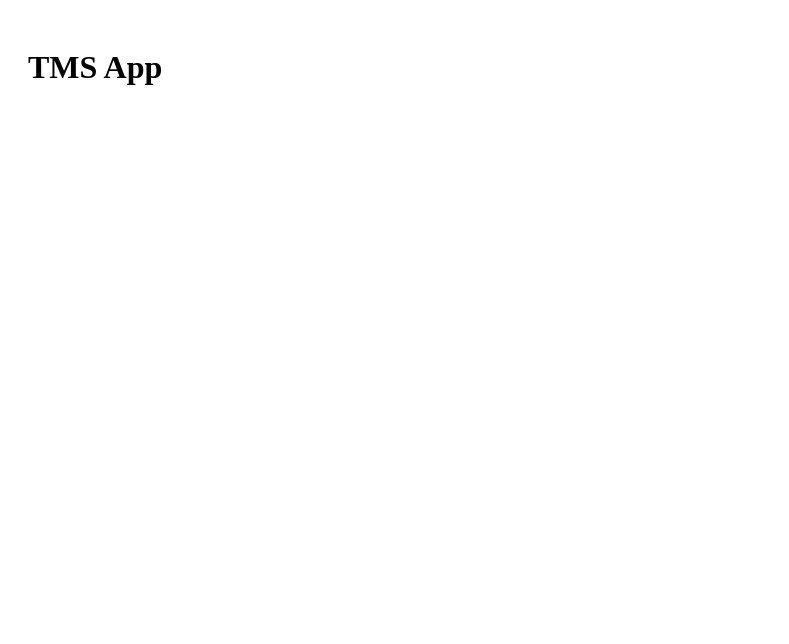
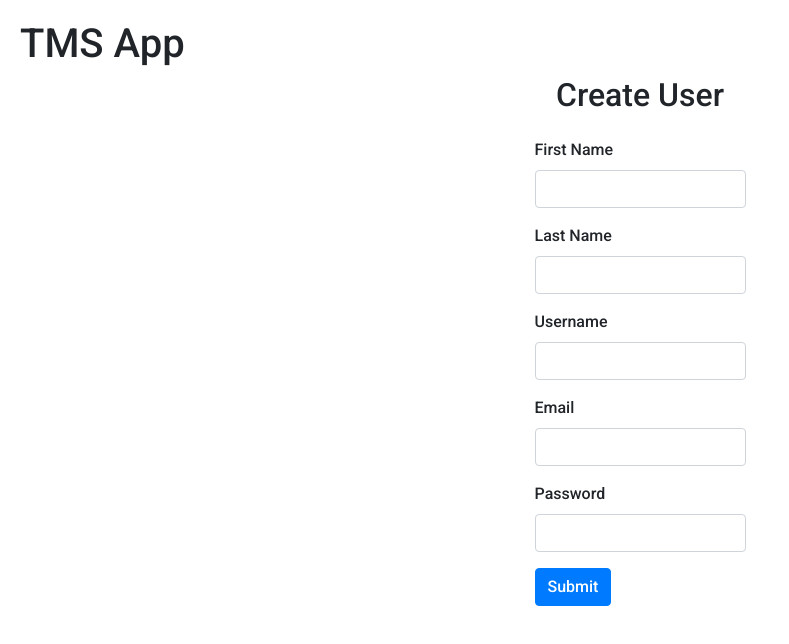
Before and after one commit to yijie-ng/tms-app, a React (Create React App) app in the folder client/: page /register in a window 1280 px wide. Before the commit this address had no page. Shown: the top 644 px of the page, without its empty margins (0-789 px from the left). Built offline with nearby package versions, Linux system fonts and the light colour scheme.

Commit message:
Basic login and create user pages

```diff
--- a/client/package.json
+++ b/client/package.json
@@ -6,7 +6,11 @@
     "@testing-library/jest-dom": "^5.16.4",
     "@testing-library/react": "^12.1.4",
     "@testing-library/user-event": "^13.5.0",
+    "axios": "^0.26.1",
+    "bootstrap": "^4.6.1",
     "eslint-config-react-app": "^7.0.0",
+    "jquery": "^3.6.0",
+    "popper.js": "^1.16.1",
     "react": "^18.0.0",
     "react-dom": "^18.0.0",
     "react-router-dom": "^6.3.0",
--- a/client/src/App.css
+++ b/client/src/App.css
@@ -1,3 +1,6 @@
+@import url('https://fonts.googleapis.com/css2?family=Roboto:wght@500&display=swap');
+
 .App {
+  font-family: 'Roboto', sans-serif;
   padding: 20px;
 }
--- a/client/src/App.js
+++ b/client/src/App.js
@@ -4,6 +4,7 @@ import { Routes, Route } from 'react-router-dom';
 import Dashboard from './pages/Dashboard';
 import Home from './pages/Home';
 import Login from './pages/Login';
+import Register from './pages/Register';
 
 function App() {
   return (
@@ -13,6 +14,7 @@ function App() {
           <Route path="/" element={ <Home/> } />
           <Route path="/dashboard" element={ <Dashboard/> } />
           <Route path="/login" element={ <Login/> } />
+          <Route path="/register" element={ <Register/> } />
         </Routes>
     </div>
   );
--- a/client/src/index.js
+++ b/client/src/index.js
@@ -3,6 +3,10 @@ import ReactDOM from 'react-dom';
 import App from './App';
 import reportWebVitals from './reportWebVitals';
 import { BrowserRouter } from 'react-router-dom';
+import 'bootstrap/dist/css/bootstrap.min.css';
+import $ from 'jquery';
+import Popper from 'popper.js';
+import 'bootstrap/dist/js/bootstrap.bundle.min';
 
 ReactDOM.render(
   <BrowserRouter>
--- a/client/src/pages/Login.js
+++ b/client/src/pages/Login.js
@@ -1,42 +1,44 @@
 import React, { useState, useEffect } from 'react';
+import axios from 'axios';
 import '../assets/Login.css'
 
 function Login() {
-    const [username, setUsername] = useState('');
-    const [password, setPassword] = useState('');
+    const [username, setUsername] = useState("");
+    const [password, setPassword] = useState("");
 
-    useEffect(() => {
-
-    })
-
-    const login = () => {
-
-    }
+    const login = (e) => {
+        e.preventDefault(e);
+        axios.post('http://localhost:3001/login', {
+            username: username,
+            password: password,
+        }).then((response) => {
+            console.log(response);
+        });
+    };
 
   return (
     <div className="login-wrapper">
-      <h1>Please Log In</h1>
+      <h2 className="mb-4">Log In</h2>
       <form>
-        <label>
-          <p>Username</p>
+        <div className="form-group">
+          <label htmlFor="username">Username</label>
           <input
+            className="form-control"
             type="text"
             onChange={(e) => {
                 setUsername(e.target.value);
                 }} />
-        </label>
-        <label>
-          <p>Password</p>
-          <input
-            type="password"
-            onChange={(e) => {
-                setPassword(e.target.value);
-                }}
-             />
-        </label>
-        <div>
-          <button type="submit">Submit</button>
         </div>
+        <div className="form-group">
+          <label htmlFor="password">Password</label>
+            <input
+              className="form-control"
+              type="password"
+              onChange={(e) => {
+                  setPassword(e.target.value);
+                  }} />
+        </div>
+        <button type="submit" className="btn btn-primary" onClick={login}>Login</button>
       </form>
     </div>
   )
--- /dev/null
+++ b/client/src/pages/Register.js
@@ -0,0 +1,73 @@
+import React, { useState } from 'react';
+import '../assets/Login.css';
+import axios from 'axios';
+
+function Register() {
+    const [firstName, setFirstName] = useState("");
+    const [lastName, setLastName] = useState("");
+    const [username, setUsername] = useState("");
+    const [email, setEmail] = useState("");
+    const [password, setPassword] = useState("");
+
+    const submit = (e) => {
+        e.preventDefault();
+        axios.post('http://localhost:3001/register', {
+            firstName: firstName,
+            lastName: lastName,
+            username: username,
+            email: email,
+            password: password,
+        }).then((response) => {
+            console.log(response);
+        });
+    };
+
+  return (
+    <div className="login-wrapper">
+      <h2 className="mb-4">Create User</h2>
+      <form>
+        <div className="form-group">
+          <label htmlFor="firstName">First Name</label>
+          <input className="form-control" type="text" onChange={(e) => {
+              setFirstName(e.target.value);
+          }} />
+        </div>
+        <div className="form-group">
+          <label htmlFor="lastName">Last Name</label>
+          <input className="form-control" type="text" onChange={(e) => {
+              setLastName(e.target.value);
+          }} />
+        </div>
+        <div className="form-group">
+          <label htmlFor="username">Username</label>
+          <input
+            className="form-control"
+            type="text"
+            onChange={(e) => {
+                setUsername(e.target.value);
+            }}
+             />
+        </div>
+        <div className="form-group">
+          <label htmlFor="email">Email</label>
+          <input className="form-control" type="email" onChange={(e) => {
+              setEmail(e.target.value);
+          }} />
+        </div>
+        <div className="form-group">
+          <label htmlFor="password">Password</label>
+            <input
+              className="form-control"
+              type="password"
+              onChange={(e) => {
+                  setPassword(e.target.value);
+              }}
+               />
+        </div>
+        <button type="submit" className="btn btn-primary" onClick={submit}>Submit</button>
+      </form>
+    </div>
+  )
+}
+
+export default Register;
```
Also changed, not shown: 1 other file (tests, documents, lock files or other folders).
